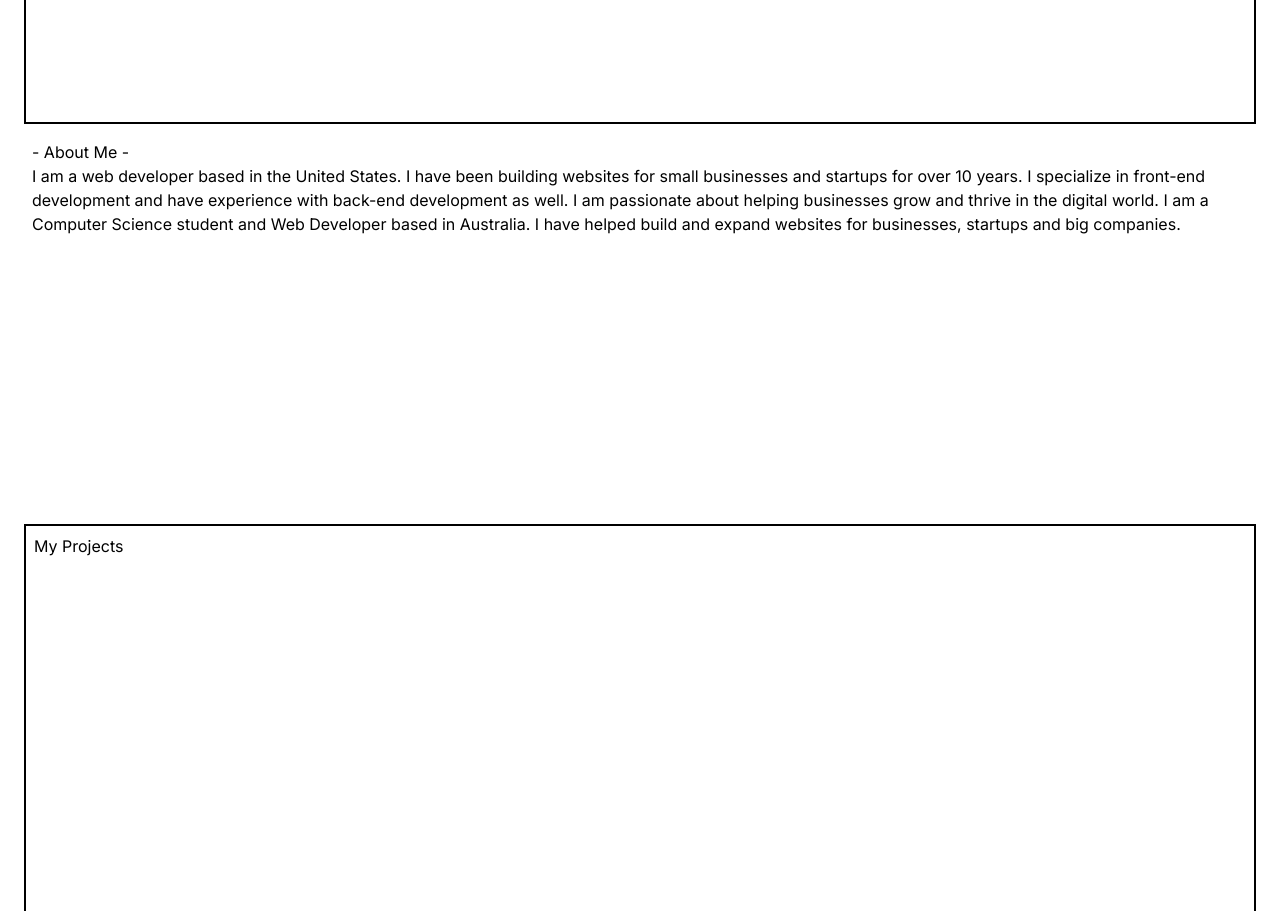
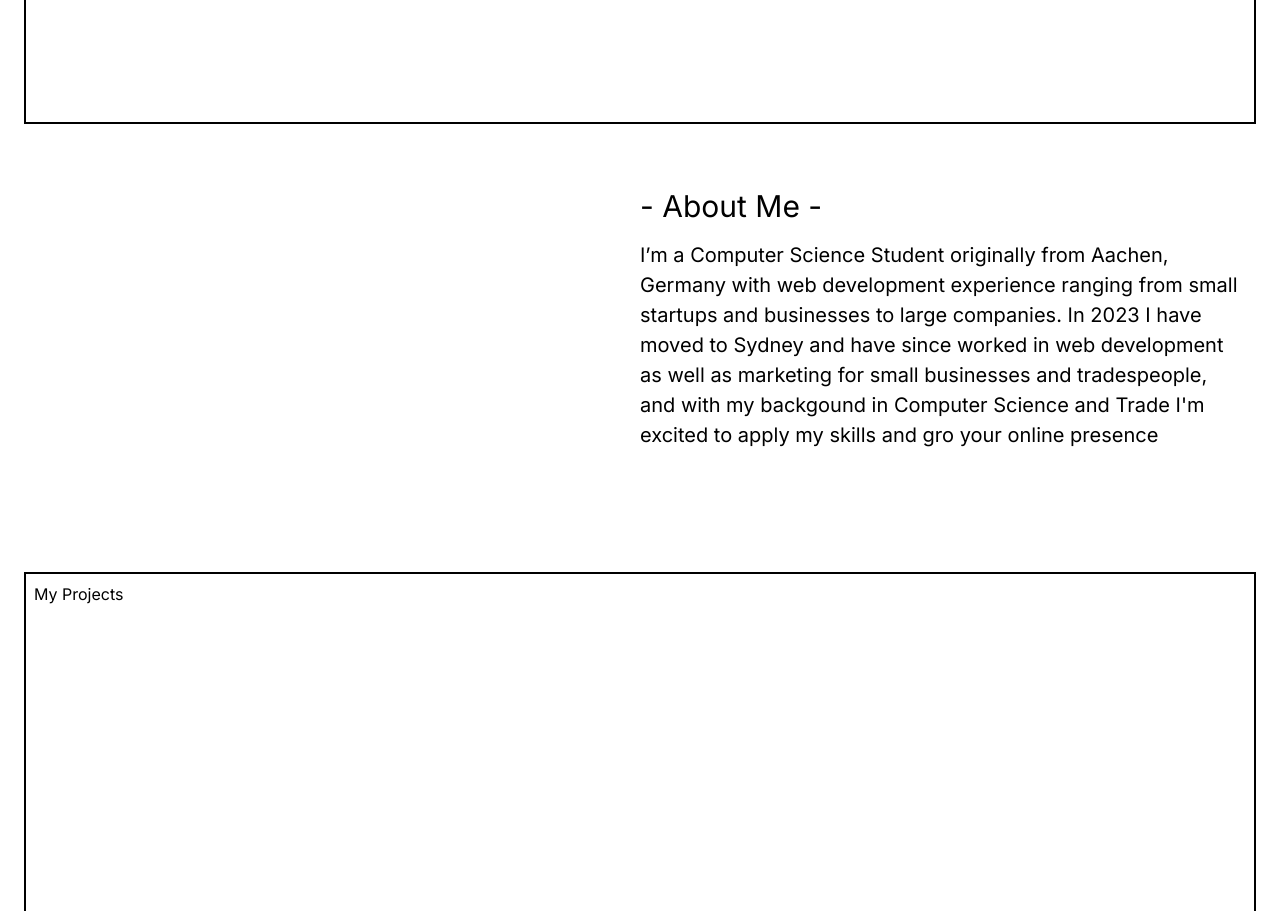
Before and after one commit to AlexKulibaba/portfolio-website, a Next.js app in the folder website/: page / in a window 1280 px wide. Shown: the part 700-1611 px from the top of the page. Built offline with nearby package versions, Linux system fonts and the light colour scheme.

Commit message:
Added about me

```diff
--- a/website/src/components/AboutMe.tsx
+++ b/website/src/components/AboutMe.tsx
@@ -2,18 +2,20 @@ import React from "react";
 
 const AboutMe = () => {
   return (
-    <div className="container mx-auto px-6 flex flex-wrap justify-between">
-      <div className="h-[400px] w-full border-0 border-black p-2 pt-4">
-        - About Me -
-        <p>
-          I am a web developer based in the United States. I have been building
-          websites for small businesses and startups for over 10 years. I
-          specialize in front-end development and have experience with back-end
-          development as well. I am passionate about helping businesses grow and
-          thrive in the digital world. I am a Computer Science student and Web
-          Developer based in Australia. I have helped build and expand websites
-          for businesses, startups and big companies.
-        </p>
+    <div className="container mx-auto px-6 flex flex-wrap justify-between pt-12">
+      <div className="flex justify-end h-[400px] w-full border-0 border-black p-2 pt-4 ">
+        <div className="w-1/2">
+          <h1 className=" text-3xl font-400">- About Me -</h1>
+          <p className="pt-4 text-[20px]">
+            I’m a Computer Science Student originally from Aachen, Germany with
+            web development experience ranging from small startups and
+            businesses to large companies. In 2023 I have moved to Sydney and
+            have since worked in web development as well as marketing for small
+            businesses and tradespeople, and with my backgound in Computer
+            Science and Trade I'm excited to apply my skills and gro your online
+            presence
+          </p>
+        </div>
       </div>
     </div>
   );
--- a/website/src/components/MainView.tsx
+++ b/website/src/components/MainView.tsx
@@ -15,10 +15,10 @@ const MainView = () => {
           className="text-[100px] w-1/2 font-['Playfair'] font-medium italic pt-20"
           style={{ lineHeight: "1" }}
         >
-          Level up your online presence
+          Level up your web presence
         </h1>
         <p className="text-[24px] w-1/2 pt-10">
-          Bridging the gap between your business and the digital world.
+          Bridge the gap between your business and the digital world.
         </p>
       </div>
     </div>
```
